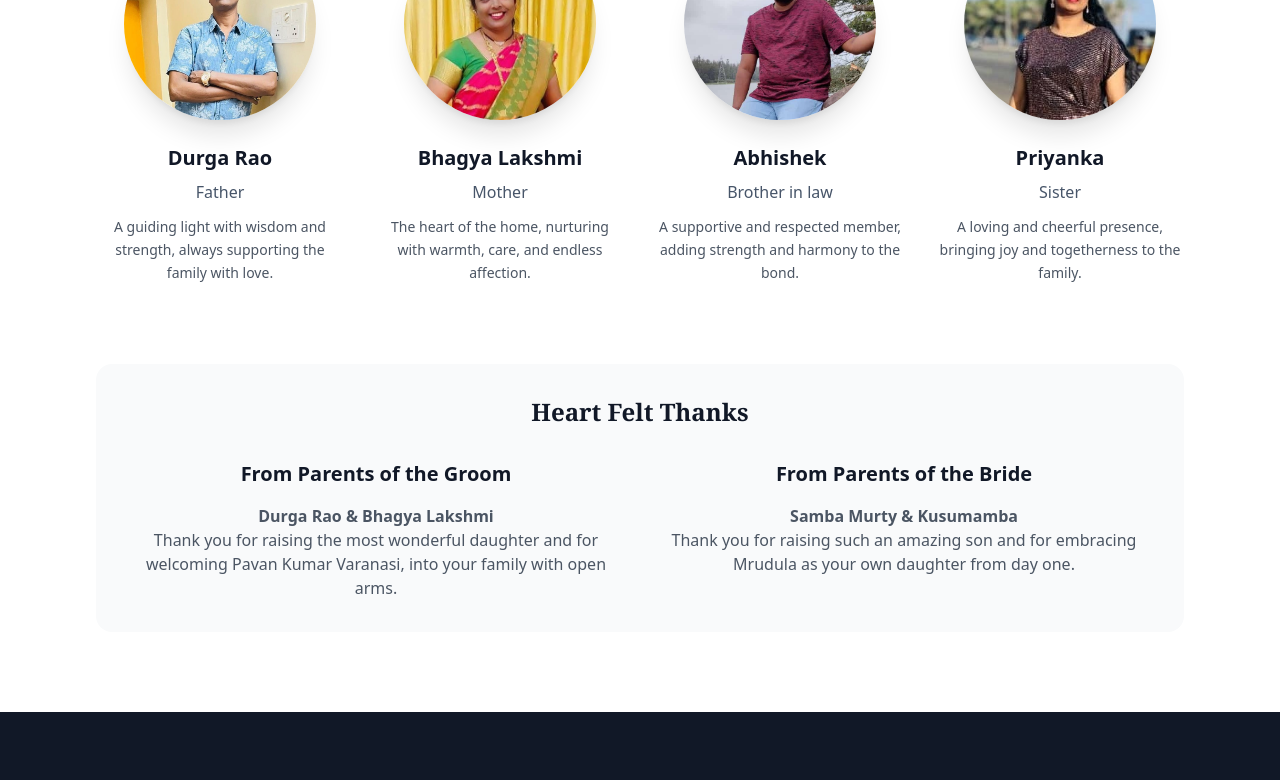
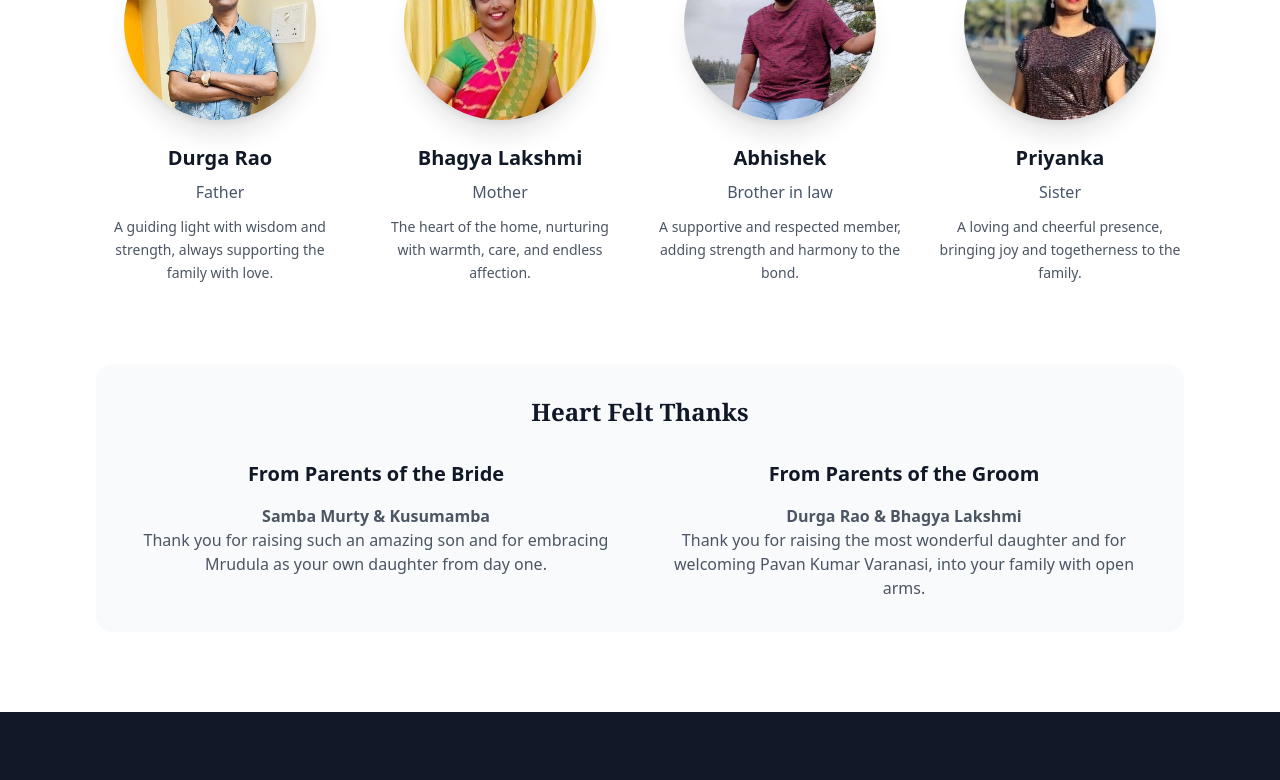
Before and after one commit to lademrudula/wedding, a React (Vite) app: page / in a window 1280 px wide. Shown: the part 6734-7514 px from the top of the page. Built offline with nearby package versions, Linux system fonts and the light colour scheme.

Commit message:
Update People.tsx
Done

```diff
--- a/src/components/People.tsx
+++ b/src/components/People.tsx
@@ -152,17 +152,17 @@ const People = () => {
           </h3>
           <div className="grid md:grid-cols-2 gap-8 text-center">
             <div>
+              <h4 className="text-xl font-semibold text-gray-900 mb-4">From Parents of the Bride</h4>
+              <p className="text-gray-600">
+                <strong>Samba Murty & Kusumamba</strong><br />
+                Thank you for raising such an amazing son and for embracing Mrudula as your own daughter from day one.
+              </p>
+            </div>
+            <div>
               <h4 className="text-xl font-semibold text-gray-900 mb-4">From Parents of the Groom</h4>
               <p className="text-gray-600">
                 <strong>Durga Rao &  Bhagya Lakshmi</strong><br />
                 Thank you for raising the most wonderful daughter and for welcoming Pavan Kumar Varanasi, into your family with open arms.
-              </p>
-            </div>
-            <div>
-              <h4 className="text-xl font-semibold text-gray-900 mb-4">From Parents of the Bride</h4>
-              <p className="text-gray-600">
-                <strong>Samba Murty & Kusumamba</strong><br />
-                Thank you for raising such an amazing son and for embracing Mrudula as your own daughter from day one.
               </p>
           </div>
           </div>
```
